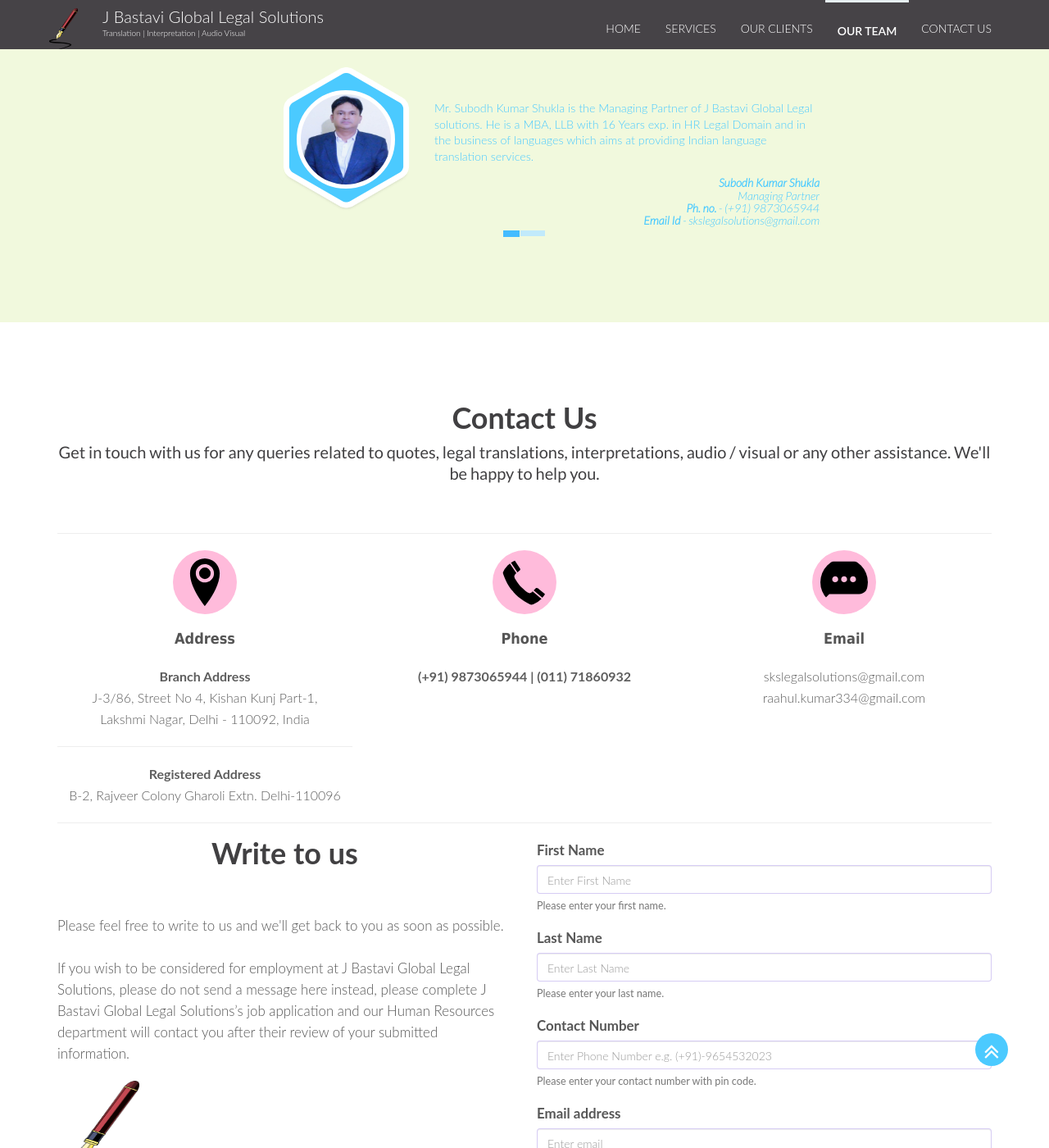
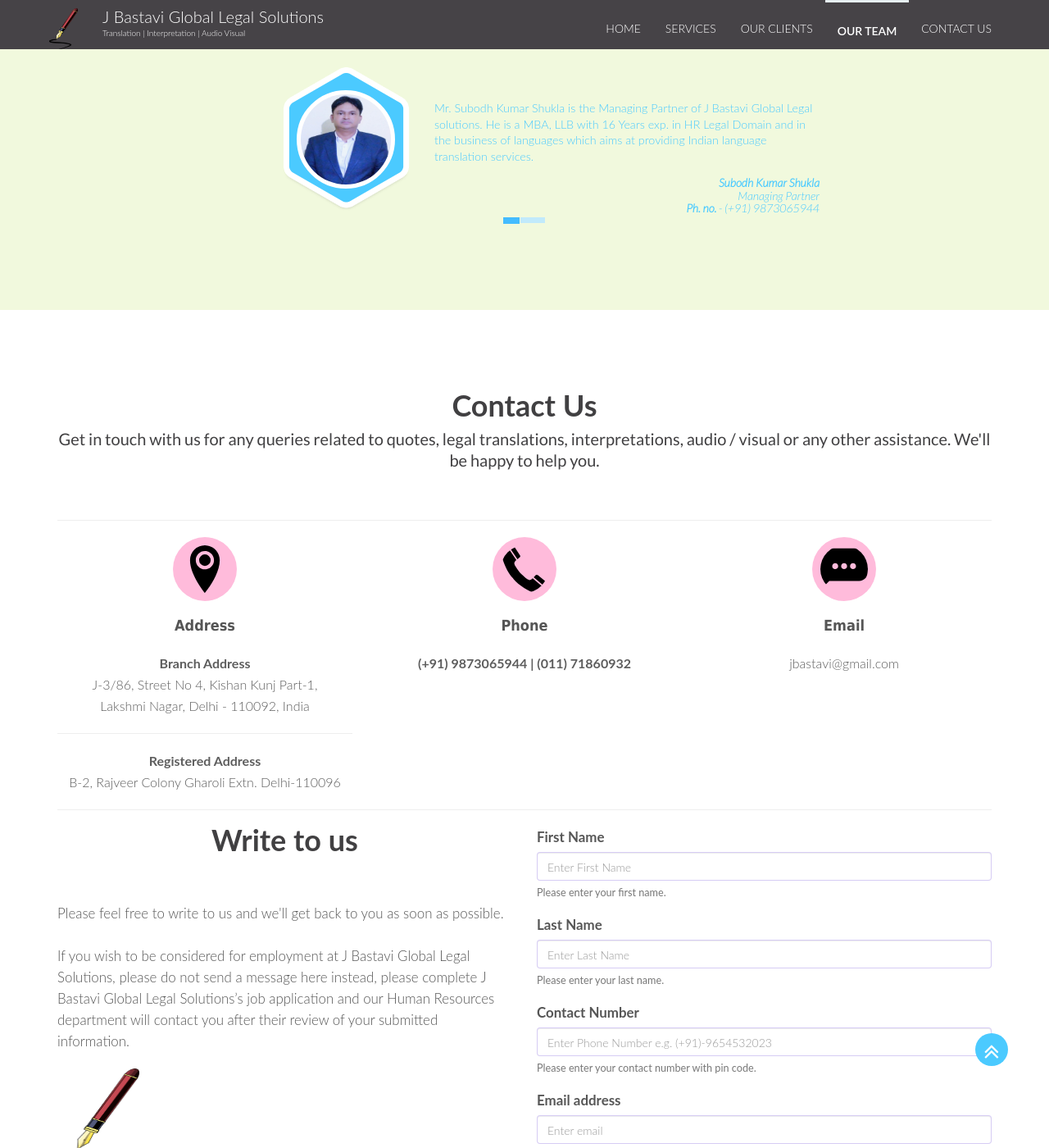
Before and after one commit to rahulkumaradvocate89/ltranslatelegal, a Jekyll site: the page built from index.html, in a window 1280 px wide and 1400 px high, scrolled down 1712 px. Shown: the whole window at 82% size. Built offline with Jekyll 4.4.1, drawn with Linux system fonts in a browser that asks for light colours.

Commit message:
minor change request

```diff
--- a/_includes/contact.html
+++ b/_includes/contact.html
@@ -63,8 +63,7 @@
                     </svg>
                     <div class="page-heading">Email</div>
                     <div class="page-description">
-                        skslegalsolutions@gmail.com <br/>
-                        raahul.kumar334@gmail.com
+                        jbastavi@gmail.com
                         <br>
                         <br/>
                     </div>
@@ -130,8 +129,8 @@
                             <input aria-describedby="emailHelp" class="form-control" id="exampleInputEmail1"
                                    placeholder="Enter email"
                                    type="email">
-                            <small class="form-text text-muted" id="emailHelp">We'll never share your email with anyone
-                                else.
+                            <small class="form-text text-muted" id="emailHelp">
+                                We'll never share your email with anyone else.
                             </small>
                         </div>
                         <div class="form-group">
@@ -148,7 +147,6 @@
                         <input class="btn btn-primary" type="submit" value="Submit"/>
                     </form>
                 </div>
-
             </div>
         </div>
         </div>
--- a/_includes/testimonial.html
+++ b/_includes/testimonial.html
@@ -36,7 +36,6 @@
                                         <br/>
                                         Managing Partner
                                         <br/><b>Ph. no. </b> - (+91) 9873065944
-                                        <br/><b>Email Id</b> - skslegalsolutions@gmail.com
                                     </h6>
                                 </div>
                             </div>
@@ -61,7 +60,6 @@
                                         <br/>
                                         Managing Partner
                                         <br/><b>Ph. no. </b> - (+91)8800421657
-                                        <br/><b>Email Id</b> - raahul.kumar334@gmail.com
                                     </h6>
                                 </div>
                             </div>
```
